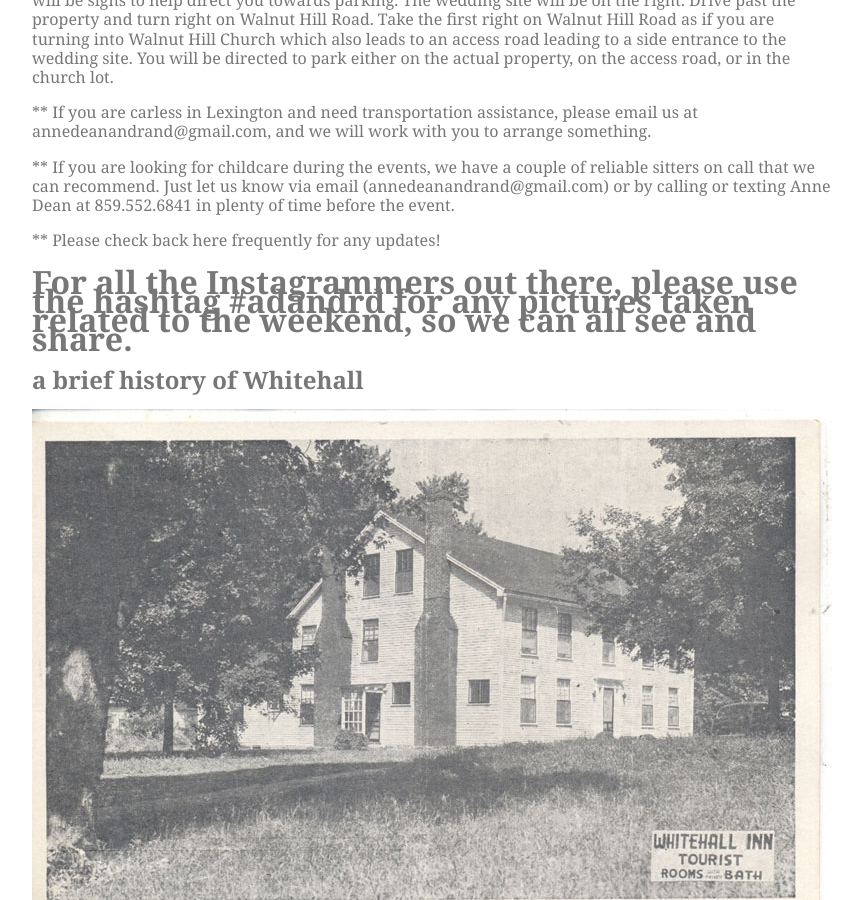
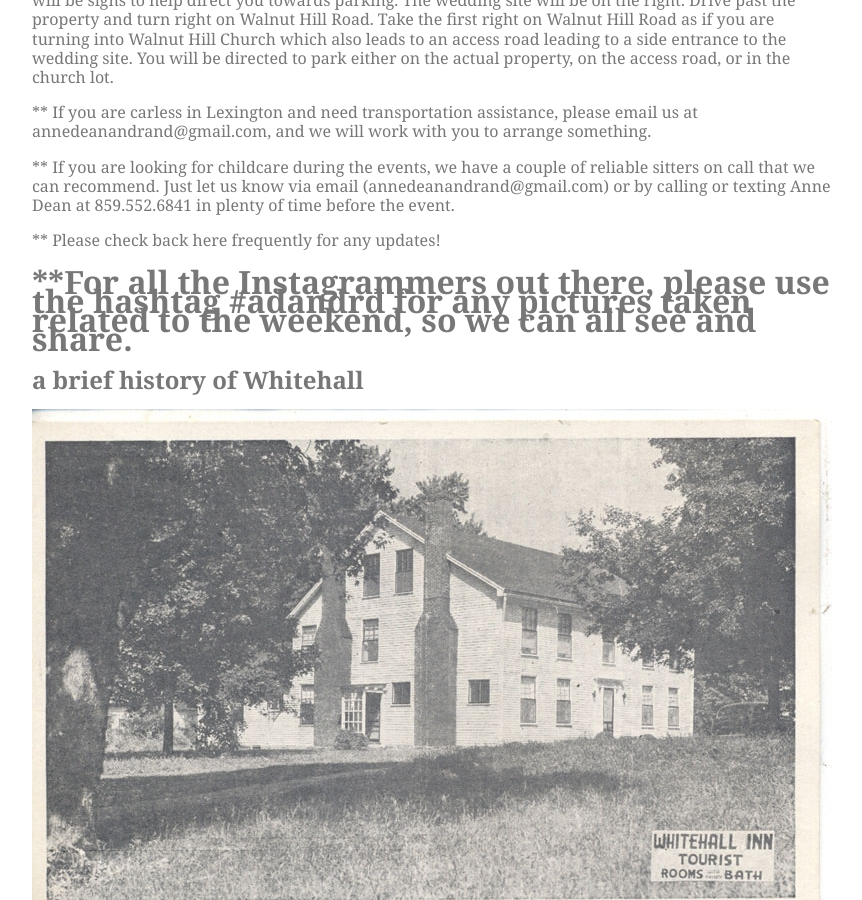
Before and after one commit to nikolaiwarner/annedeanandrand.com, a Jekyll site: the page built from weekend.md, in a window 1280 px wide and 900 px high, scrolled down 1052 px. Shown: the whole window, without its empty margins (208-1070 px from the left). Built offline with Jekyll 4.4.1, drawn with Linux system fonts in a browser that asks for light colours.

```diff
--- a/weekend.md
+++ b/weekend.md
@@ -22,7 +22,7 @@ The adults-only (with the exception of family members) ceremony and reception wi
 
 ** Please check back here frequently for any updates!
 
-# For all the Instagrammers out there, please use the hashtag  #adandrd for any pictures taken related to the weekend, so we can all see and share.
+# **For all the Instagrammers out there, please use the hashtag  #adandrd for any pictures taken related to the weekend, so we can all see and share.
 
 ## a brief history of Whitehall
 
```
